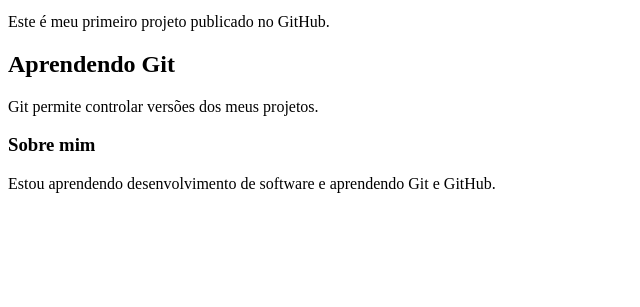
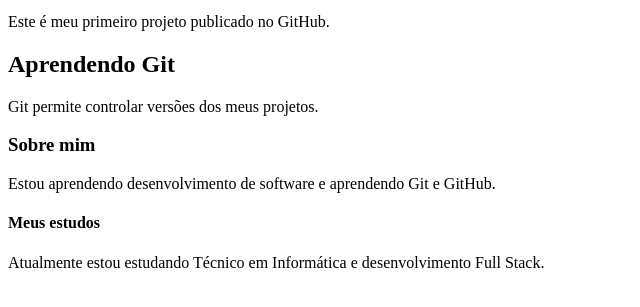
Before and after one commit to o-maicolalves/meu-primeiro-projeto, a plain HTML site: page index.html in a window 1280 px wide. Shown: the part 101-408 px from the top of the page, without its empty margins (0-640 px from the left). Drawn offline with Linux system fonts and the light colour scheme.

Commit message:
Adicionei seção sobre meus estudos

```diff
--- a/index.html
+++ b/index.html
@@ -19,5 +19,10 @@
       <h3>Sobre mim</h3>
 
       <p>Estou aprendendo desenvolvimento de software e aprendendo Git e GitHub.</p>
+
+      <h4>Meus estudos</h4>
+
+      <p>Atualmente estou estudando Técnico em Informática e desenvolvimento Full Stack.</p>
+
     </body>
 </html>
```
